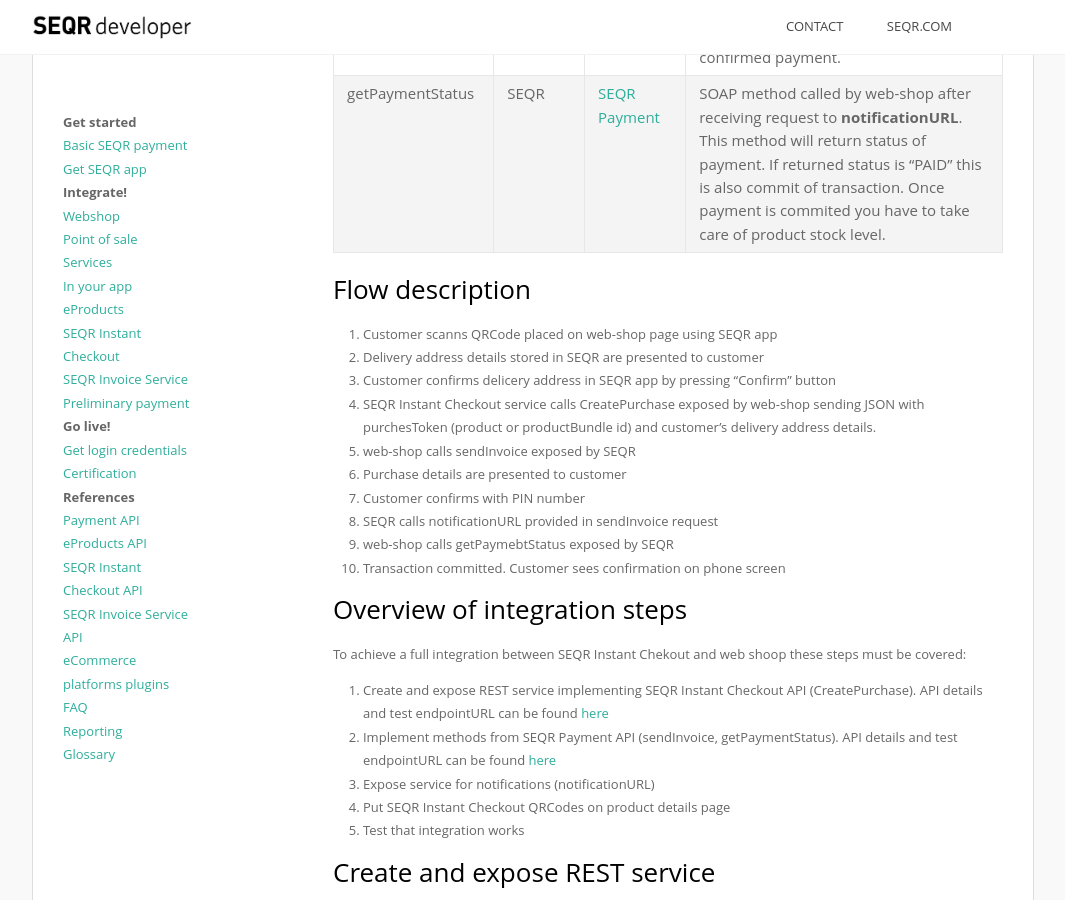
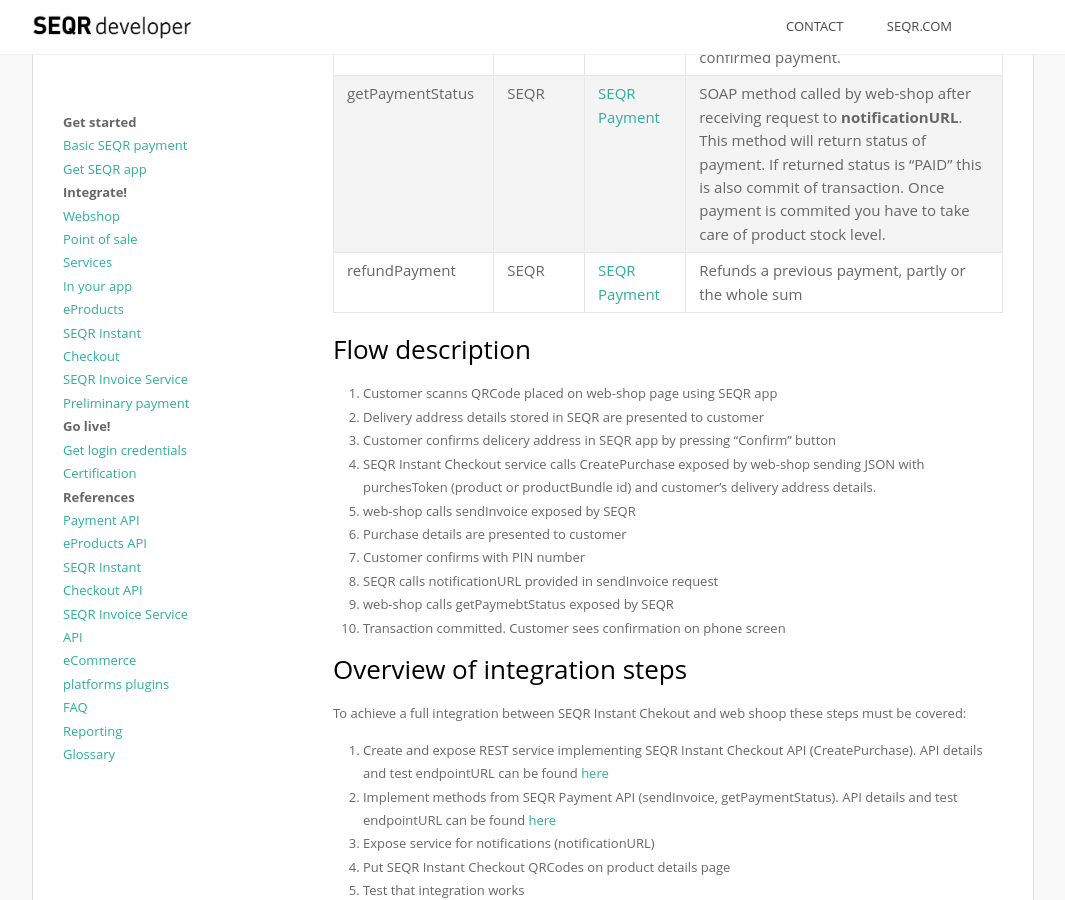
Before and after one commit to SeamlessDistribution/SeamlessDistribution.github.io, a Jekyll site: the page built from merchant/instantcheckout/index.md, in a window 1280 px wide and 900 px high, scrolled down 1690 px. Shown: the whole window, without its empty margins (138-1203 px from the left). Built offline with Jekyll 4.4.1, drawn with Linux system fonts in a browser that asks for light colours.

Commit message:
refundPayment becomes mandatory
refundPayment becomes mandatory

```diff
--- a/merchant/instantcheckout/index.md
+++ b/merchant/instantcheckout/index.md
@@ -37,6 +37,7 @@
 | sendInvoice | SEQR | [SEQR Payment](/merchant/reference/api.html) | SOAP method called by web-shop triggered by CreatePurchase request. This method creates invoice on SEQR side and returns it's reference number (invoiceReference). This by calling this method web-shop provides also <b>notificationURL</b> to be used for callbacks |
 | notification callback service | web-shop | [SEQR Payment](/merchant/reference/api.html) | <b>notificationURL</b> will be called (empty HTTPS POST) by SEQR once customer confirmed payment.|
 | getPaymentStatus | SEQR | [SEQR Payment](/merchant/reference/api.html) | SOAP method called by web-shop after receiving request to <b>notificationURL</b>. This method will return status of payment. If returned status is "PAID" this is also commit of transaction. Once payment is commited you have to take care of product stock level. |
+| refundPayment | SEQR | [SEQR Payment](/merchant/reference/api.html) | Refunds a previous payment, partly or the whole sum |
 |--- | --- | --- | --- |
 
 # Flow description
```
Also changed, not shown: merchant/inapp/index.md (+1 -1 lines), merchant/pos/index.md (+1 -1 lines), merchant/webshop/index.md (+1 -1 lines).
